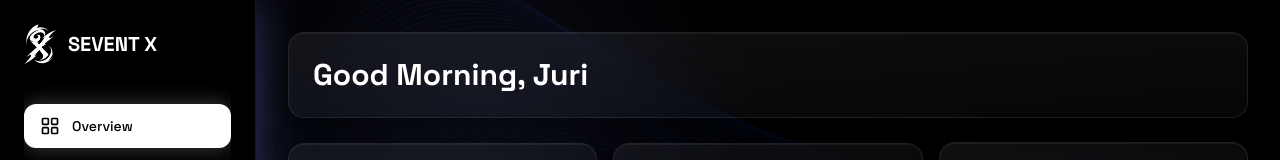
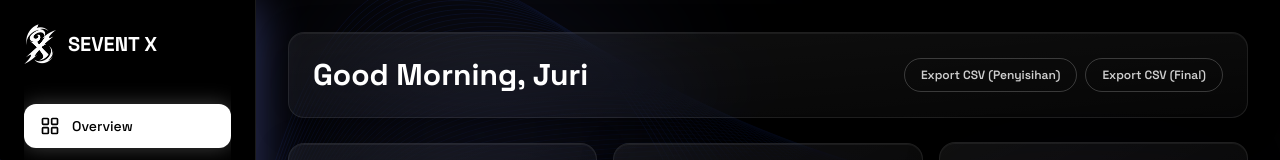
Before and after one commit to Research-and-Creativity/frontend_sevent-x, a Next.js app: page /juri/dashboard in a window 1280 px wide. Shown: the top 160 px of the page. Built offline with nearby package versions, Linux system fonts and the light colour scheme; no server answers.

Commit message:
feat(juri): hapus tombol Hold, notifikasi sidebar, export CSV

```diff
--- a/src/app/(juri)/juri/dashboard/page.tsx
+++ b/src/app/(juri)/juri/dashboard/page.tsx
@@ -6,6 +6,7 @@ import { useAuthStore } from "@/store/auth-store";
 import { useUserMe } from "@/hooks/use-peserta";
 import { useJudgeSubmissions } from "@/hooks/use-juri";
 import { useCompetitionTimeline } from "@/hooks/use-peserta";
+import { apiClient } from "@/lib/api-client";
 import {
   byTotalScoreDesc,
   formatCountdown,
@@ -54,6 +55,26 @@ export default function JuriDashboardPage() {
     submissions.filter((s) => s.evaluationStatus?.isEvaluated)
   ).slice(0, 3);
 
+  const exportScores = async (round: "PENYISIHAN" | "FINAL") => {
+    try {
+      const res = await apiClient.get("/api/export/scores", {
+        params: { round },
+        responseType: "blob",
+      });
+      const blob = new Blob([res.data], { type: "text/csv;charset=utf-8;" });
+      const url = URL.createObjectURL(blob);
+      const a = document.createElement("a");
+      a.href = url;
+      a.download = `nilai-${round.toLowerCase()}.csv`;
+      document.body.appendChild(a);
+      a.click();
+      document.body.removeChild(a);
+      URL.revokeObjectURL(url);
+    } catch (err) {
+      console.error(err);
+    }
+  };
+
   return (
     <div className="relative isolate max-w-7xl mx-auto pb-10">
       {/* Blob warna di belakang supaya efek blur kaca kelihatan */}
@@ -65,9 +86,27 @@ export default function JuriDashboardPage() {
 
       <div className="space-y-6">
         <div className={`${glass} p-6`}>
-          <h1 className="relative font-display text-3xl font-bold">
-            Good Morning, {name}
-          </h1>
+          <div className="relative flex flex-wrap items-center justify-between gap-3">
+            <h1 className="font-display text-3xl font-bold">
+              Good Morning, {name}
+            </h1>
+            <div className="flex items-center gap-2">
+              <button
+                type="button"
+                onClick={() => exportScores("PENYISIHAN")}
+                className="px-4 py-2 rounded-full border border-white/20 text-xs font-semibold text-white/80 hover:bg-white/10 transition-colors"
+              >
+                Export CSV (Penyisihan)
+              </button>
+              <button
+                type="button"
+                onClick={() => exportScores("FINAL")}
+                className="px-4 py-2 rounded-full border border-white/20 text-xs font-semibold text-white/80 hover:bg-white/10 transition-colors"
+              >
+                Export CSV (Final)
+              </button>
+            </div>
+          </div>
         </div>
 
         <div className="grid grid-cols-1 md:grid-cols-3 items-center gap-4">
--- a/src/app/(juri)/layout.tsx
+++ b/src/app/(juri)/layout.tsx
@@ -6,6 +6,7 @@ import Link from "next/link";
 import Image from "next/image";
 import { useAuthStore } from "@/store/auth-store";
 import { useUserMe } from "@/hooks/use-peserta";
+import { useJudgeSubmissions } from "@/hooks/use-juri";
 import { toast } from "sonner";
 import { LayoutGrid, LogOut, Medal, SquarePen, Menu, X } from "lucide-react";
 
@@ -29,10 +30,12 @@ function SidebarContent({
   pathname,
   onNavigate,
   onLogout,
+  pendingCount,
 }: {
   pathname?: string;
   onNavigate?: () => void;
   onLogout: () => void;
+  pendingCount?: number;
 }) {
   return (
     <>
@@ -68,6 +71,11 @@ function SidebarContent({
           >
             <l.icon className="w-5 h-5" />
             {l.label}
+            {l.href === "/juri/already-submitted" && pendingCount && pendingCount > 0 ? (
+              <span className="ml-auto inline-flex items-center justify-center min-w-[20px] h-5 px-1.5 rounded-full bg-[#7D8CFF] text-white text-[10px] font-bold">
+                {pendingCount}
+              </span>
+            ) : null}
           </Link>
         ))}
       </nav>
@@ -109,8 +117,10 @@ export default function JuriLayout({
   const pathname = usePathname();
   const storeUser = useAuthStore((state) => state.user);
   const { data: userMe, isLoading: isUserLoading } = useUserMe();
+  const { data: submissions } = useJudgeSubmissions();
   const [isNavOpen, setIsNavOpen] = useState(false);
   const currentUser = userMe || storeUser;
+  const pendingCount = submissions?.length ?? 0;
 
   useEffect(() => {
     if (!isUserLoading && currentUser) {
@@ -164,6 +174,7 @@ export default function JuriLayout({
                 pathname={pathname}
                 onNavigate={() => setIsNavOpen(false)}
                 onLogout={() => router.push("/login")}
+                pendingCount={pendingCount}
               />
             </div>
           </div>
@@ -184,6 +195,7 @@ export default function JuriLayout({
           <SidebarContent
             pathname={pathname}
             onLogout={() => router.push("/login")}
+            pendingCount={pendingCount}
           />
         </div>
       </aside>
--- a/src/components/juri/recommendation-actions.tsx
+++ b/src/components/juri/recommendation-actions.tsx
@@ -70,30 +70,12 @@ export function RecommendationActions({
         <button
           type="button"
           disabled={recommend.isPending}
-          onClick={() => setPending("WAITLIST")}
-          className="cursor-pointer px-6 py-2.5 rounded-full border border-[#3B5BFF] text-white text-sm font-semibold hover:bg-[#3B5BFF]/10 transition-colors bg-[#3B5BFF]/20 disabled:opacity-50 disabled:cursor-not-allowed"
-        >
-          Hold Team
-        </button>
-        <button
-          type="button"
-          disabled={recommend.isPending}
           onClick={() => setPending("FINALIST")}
           className="cursor-pointer px-6 py-2.5 rounded-full bg-white text-[#3B5BFF] text-sm font-bold shadow-[0_0_20px_rgba(255,255,255,0.2)] hover:bg-white/90 transition-colors disabled:opacity-50 disabled:cursor-not-allowed"
         >
           Go to Finalist
         </button>
       </div>
-
-      <ConfirmModal
-        open={pending === "WAITLIST"}
-        onOpenChange={(open) => !open && setPending(null)}
-        title="Konfirmasi Hold Team"
-        description={`Apakah Anda yakin ingin merekomendasikan "${teamName}" ke Hold Team?`}
-        confirmText="Ya, Hold Team"
-        cancelText="Batal"
-        onConfirm={() => send("WAITLIST")}
-      />
 
       <ConfirmModal
         open={pending === "FINALIST"}
```
